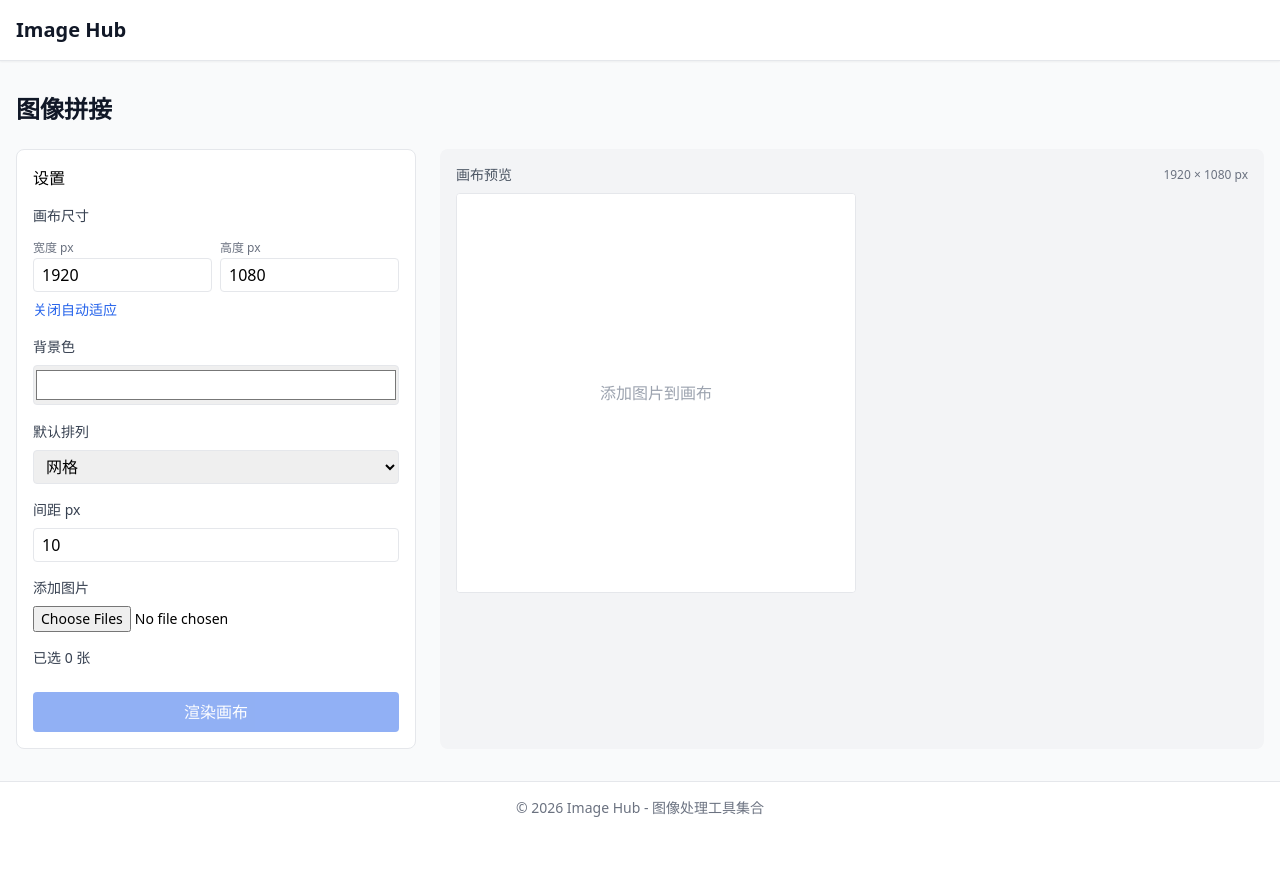
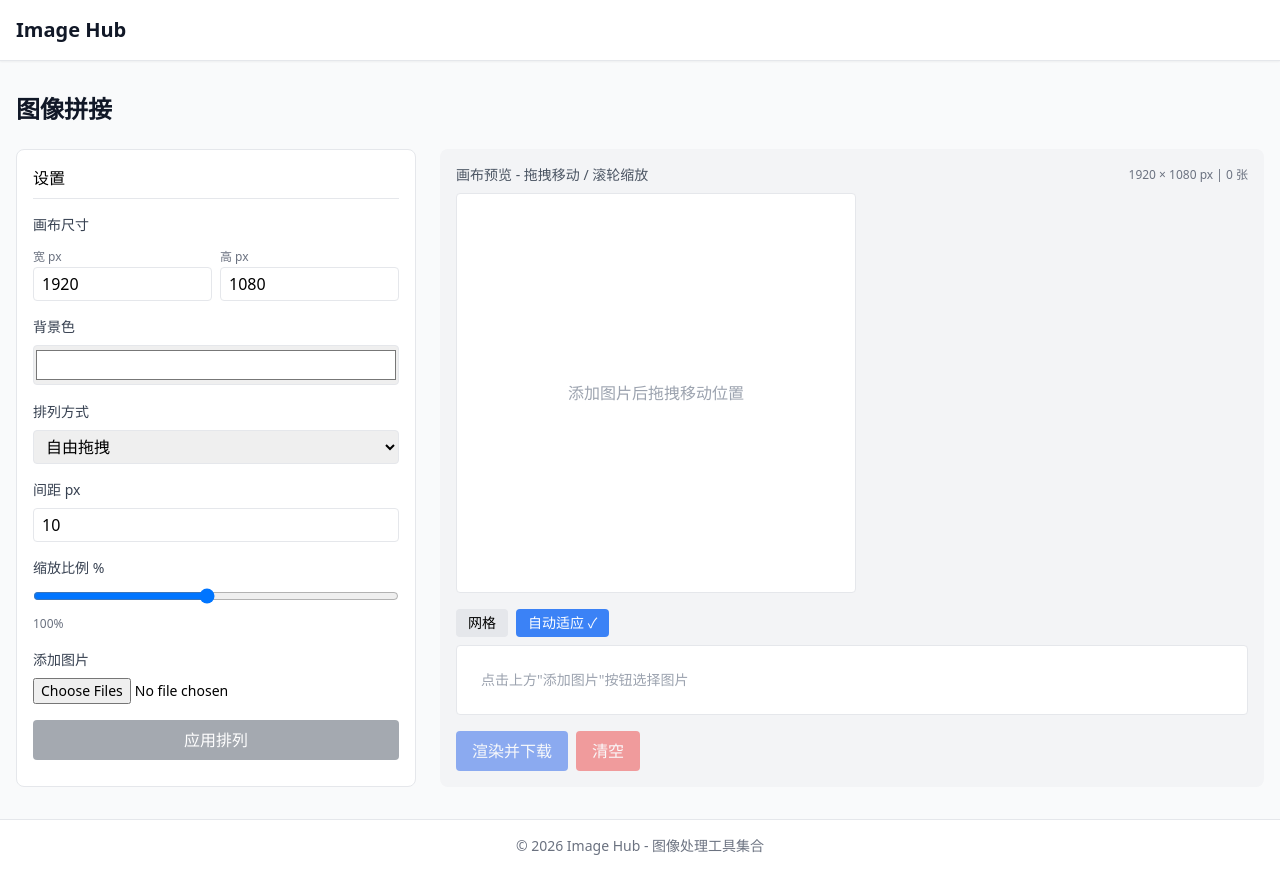
Before and after one commit to xiongfei1121/image-hub, a Nuxt app: page /merge in a window 1280 px wide. Before the commit the page ends 834 px from the top, so only its background shows below. Built offline with nearby package versions, Linux system fonts and the light colour scheme.

Commit message:
Add drag, scale, more layouts for merge

```diff
--- a/app/pages/merge.vue
+++ b/app/pages/merge.vue
@@ -4,15 +4,15 @@
 
     <div class="grid grid-cols-1 lg:grid-cols-3 gap-6">
       <!-- Settings Panel -->
-      <div class="bg-white rounded-lg border p-4">
-        <h2 class="font-medium mb-4">设置</h2>
+      <div class="bg-white rounded-lg border p-4 space-y-4">
+        <h2 class="font-medium border-b pb-2">设置</h2>
 
         <!-- Canvas Size -->
-        <div class="mb-4">
+        <div>
           <label class="block text-sm font-medium text-gray-700 mb-2">画布尺寸</label>
           <div class="flex gap-2">
             <div class="flex-1">
-              <label class="text-xs text-gray-500">宽度 px</label>
+              <label class="text-xs text-gray-500">宽 px</label>
               <input
                 v-model.number="canvasWidth"
                 type="number"
@@ -22,7 +22,7 @@
               />
             </div>
             <div class="flex-1">
-              <label class="text-xs text-gray-500">高度 px</label>
+              <label class="text-xs text-gray-500">高 px</label>
               <input
                 v-model.number="canvasHeight"
                 type="number"
@@ -32,16 +32,10 @@
               />
             </div>
           </div>
-          <button
-            @click="autoSize = !autoSize"
-            class="mt-2 text-sm text-blue-600 hover:underline"
-          >
-            {{ autoSize ? '关闭自动适应' : '自动适应画布' }}
-          </button>
         </div>
 
         <!-- Background -->
-        <div class="mb-4">
+        <div>
           <label class="block text-sm font-medium text-gray-700 mb-2">背景色</label>
           <input
             v-model="backgroundColor"
@@ -50,18 +44,20 @@
           />
         </div>
 
-        <!-- Direction -->
-        <div class="mb-4">
-          <label class="block text-sm font-medium text-gray-700 mb-2">默认排列</label>
+        <!-- Layout -->
+        <div>
+          <label class="block text-sm font-medium text-gray-700 mb-2">排列方式</label>
           <select v-model="defaultLayout" class="w-full px-2 py-1 border rounded">
-            <option value="grid">网格</option>
-            <option value="horizontal">横向</option>
-            <option value="vertical">纵向</option>
+            <option value="free">自由拖拽</option>
+            <option value="horizontal">横向平铺</option>
+            <option value="vertical">纵向平铺</option>
+            <option value="grid">网格拼贴</option>
+            <option value="masonry">瀑布流</option>
           </select>
         </div>
 
         <!-- Gap -->
-        <div class="mb-4">
+        <div>
           <label class="block text-sm font-medium text-gray-700 mb-2">间距 px</label>
           <input
             v-model.number="gap"
@@ -72,8 +68,21 @@
           />
         </div>
 
+        <!-- Scale -->
+        <div>
+          <label class="block text-sm font-medium text-gray-700 mb-2">缩放比例 %</label>
+          <input
+            v-model.number="globalScale"
+            type="range"
+            min="10"
+            max="200"
+            class="w-full"
+          />
+          <span class="text-xs text-gray-500">{{ globalScale }}%</span>
+        </div>
+
         <!-- Add Images -->
-        <div class="mb-4">
+        <div>
           <label class="block text-sm font-medium text-gray-700 mb-2">添加图片</label>
           <input
             type="file"
@@ -84,77 +93,74 @@
           />
         </div>
 
-        <!-- Selected Images -->
-        <div class="mb-4">
-          <p class="text-sm font-medium text-gray-700 mb-2">
-            已选 {{ placedImages.length }} 张
-          </p>
-          <div class="space-y-2 max-h-48 overflow-y-auto">
-            <div
-              v-for="(img, i) in placedImages"
-              :key="img.id"
-              class="flex items-center gap-2 p-2 bg-gray-50 rounded"
+        <button
+          @click="applyLayout"
+          :disabled="placedImages.length === 0"
+          class="w-full px-4 py-2 bg-gray-600 text-white rounded hover:bg-gray-700 disabled:opacity-50"
         >
-              <img :src="img.preview" class="w-10 h-10 object-cover rounded" />
-              <span class="flex-1 text-sm truncate">{{ img.name }}</span>
-              <input
-                v-model.number="img.x"
-                type="number"
-                class="w-16 px-1 py-0.5 border rounded text-xs"
-                placeholder="X"
-              />
-              <input
-                v-model.number="img.y"
-                type="number"
-                class="w-16 px-1 py-0.5 border rounded text-xs"
-                placeholder="Y"
-              />
-              <button @click="removeImage(i)" class="text-red-500 text-sm">✕</button>
-            </div>
-          </div>
-        </div>
-
-        <button
-          @click="renderCanvas"
-          :disabled="placedImages.length === 0 || rendering"
-          class="w-full px-4 py-2 bg-blue-600 text-white rounded hover:bg-blue-700 disabled:opacity-50"
-        >
-          {{ rendering ? '渲染中...' : '渲染画布' }}
+          应用排列
         </button>
       </div>
 
       <!-- Canvas Preview -->
       <div class="lg:col-span-2 bg-gray-100 rounded-lg p-4">
         <div class="flex justify-between items-center mb-2">
-          <span class="text-sm text-gray-600">画布预览</span>
+          <span class="text-sm text-gray-600">画布预览 - 拖拽移动 / 滚轮缩放</span>
           <span class="text-xs text-gray-500">
-            {{ canvasWidth }} × {{ canvasHeight }} px
+            {{ canvasWidth }} × {{ canvasHeight }} px | {{ placedImages.length }} 张
           </span>
         </div>
 
-        <div class="relative bg-white rounded overflow-hidden border" :style="{ width: previewScale + 'px', height: previewScale + 'px' }">
-          <!-- Canvas background -->
+        <!-- Canvas Container -->
         <div
-            class="absolute inset-0"
-            :style="{ backgroundColor: backgroundColor }"
+          ref="canvasContainer"
+          class="relative bg-white rounded border overflow-hidden"
+          :style="{
+            width: previewScale + 'px',
+            height: previewScale + 'px',
+            backgroundColor: backgroundColor
+          }"
+          @wheel.prevent="handleWheel"
+          @mousedown="startCanvasDrag"
+          @mousemove="doCanvasDrag"
+          @mouseup="endCanvasDrag"
+          @mouseleave="endCanvasDrag"
+        >
+          <!-- Grid lines -->
+          <div
+            v-if="showGrid"
+            class="absolute inset-0 pointer-events-none"
+            :style="{
+              backgroundImage: 'linear-gradient(#ccc 1px, transparent 1px), linear-gradient(90deg, #ccc 1px, transparent 1px)',
+              backgroundSize: '20px 20px'
+            }"
           />
 
           <!-- Placed images -->
           <div
             v-for="(img, i) in placedImages"
             :key="img.id"
-            class="absolute cursor-move select-none"
+            class="absolute cursor-move group"
+            :class="{ 'ring-2 ring-blue-500': selectedImage === i }"
             :style="{
-              left: (img.x || 0) * previewScale / canvasWidth * 100 + '%',
-              top: (img.y || 0) * previewScale / canvasHeight * 100 + '%',
-              width: img.renderedWidth * previewScale / canvasWidth * 100 + '%',
-              aspectRatio: img.renderedWidth + '/' + img.renderedHeight
+              left: img.x * previewScale / canvasWidth + 'px',
+              top: img.y * previewScale / canvasHeight + 'px',
+              width: img.scaledWidth * previewScale / canvasWidth + 'px',
+              height: img.scaledHeight * previewScale / canvasHeight + 'px'
             }"
+            @mousedown.stop="startImageDrag($event, i)"
+            @click.stop="selectedImage = i"
           >
             <img
               :src="img.preview"
-              class="w-full h-full object-contain pointer-events-none"
+              class="w-full h-full object-contain pointer-events-none select-none"
               draggable="false"
+            />
+            <!-- Resize handles -->
+            <div
+              v-if="selectedImage === i"
+              class="absolute bottom-0 right-0 w-4 h-4 bg-blue-500 cursor-se-resize"
+              @mousedown.stop="startResize($event, i)"
             />
           </div>
 
@@ -163,22 +169,123 @@
             v-if="placedImages.length === 0"
             class="absolute inset-0 flex items-center justify-center text-gray-400"
           >
-            <p>添加图片到画布</p>
+            <p>添加图片后拖拽移动位置</p>
           </div>
         </div>
 
+        <!-- Image List -->
+        <div class="mt-4 space-y-2">
+          <div class="flex gap-2">
+            <button
+              @click="showGrid = !showGrid"
+              class="px-3 py-1 text-sm rounded"
+              :class="showGrid ? 'bg-blue-500 text-white' : 'bg-gray-200'"
+            >
+              网格 {{ showGrid ? '✓' : '' }}
+            </button>
+            <button
+              @click="autoSize = !autoSize"
+              class="px-3 py-1 text-sm rounded"
+              :class="autoSize ? 'bg-blue-500 text-white' : 'bg-gray-200'"
+            >
+              自动适应 {{ autoSize ? '✓' : '' }}
+            </button>
+          </div>
+
+          <div class="flex flex-wrap gap-2 max-h-32 overflow-y-auto p-2 bg-white rounded border">
+            <div
+              v-for="(img, i) in placedImages"
+              :key="img.id"
+              class="relative group flex items-center gap-2 p-1 bg-gray-50 rounded cursor-pointer"
+              :class="{ 'ring-2 ring-blue-500': selectedImage === i }"
+              @click="selectedImage = i"
+            >
+              <img :src="img.preview" class="w-12 h-12 object-cover rounded" />
+              <div class="text-xs">
+                <p class="truncate w-20">{{ img.name }}</p>
+                <p class="text-gray-500">{{ Math.round(img.scaledWidth) }}×{{ Math.round(img.scaledHeight) }}</p>
+              </div>
+              <button
+                @click.stop="removeImage(i)"
+                class="absolute -top-1 -right-1 w-4 h-4 bg-red-500 text-white rounded-full text-xs opacity-0 group-hover:opacity-100"
+              >
+                ✕
+              </button>
+            </div>
+
+            <div
+              v-if="placedImages.length === 0"
+              class="text-gray-400 text-sm p-4"
+            >
+              点击上方"添加图片"按钮选择图片
+            </div>
+          </div>
+        </div>
+
+        <!-- Selected Image Controls -->
+        <div v-if="selectedImage !== null && placedImages[selectedImage]" class="mt-4 p-3 bg-white rounded border">
+          <p class="text-sm font-medium mb-2">
+            当前: {{ placedImages[selectedImage].name }}
+          </p>
+          <div class="flex gap-4 text-sm">
+            <label>
+              宽
+              <input
+                v-model.number="placedImages[selectedImage].scaledWidth"
+                type="number"
+                class="w-20 px-1 py-0.5 border rounded"
+                @change="updateImageSize"
+              />
+            </label>
+            <label>
+              高
+              <input
+                v-model.number="placedImages[selectedImage].scaledHeight"
+                type="number"
+                class="w-20 px-1 py-0.5 border rounded"
+                @change="updateImageSize"
+              />
+            </label>
+            <label>
+              X
+              <input
+                v-model.number="placedImages[selectedImage].x"
+                type="number"
+                class="w-20 px-1 py-0.5 border rounded"
+              />
+            </label>
+            <label>
+              Y
+              <input
+                v-model.number="placedImages[selectedImage].y"
+                type="number"
+                class="w-20 px-1 py-0.5 border rounded"
+              />
+            </label>
+          </div>
+        </div>
+
+        <!-- Actions -->
+        <div class="mt-4 flex gap-2">
+          <button
+            @click="renderCanvas"
+            :disabled="placedImages.length === 0 || rendering"
+            class="px-4 py-2 bg-blue-600 text-white rounded hover:bg-blue-700 disabled:opacity-50"
+          >
+            {{ rendering ? '渲染中...' : '渲染并下载' }}
+          </button>
+          <button
+            @click="clearAll"
+            :disabled="placedImages.length === 0"
+            class="px-4 py-2 bg-red-500 text-white rounded hover:bg-red-600 disabled:opacity-50"
+          >
+            清空
+          </button>
+        </div>
+
         <!-- Result -->
-        <div v-if="resultUrl" class="mt-4 flex gap-4">
+        <div v-if="resultUrl" class="mt-4">
           <img :src="resultUrl" class="max-h-64 rounded border" />
-          <div class="flex flex-col gap-2">
-            <a
-              :href="resultUrl"
-              download="merged.png"
-              class="px-4 py-2 bg-green-600 text-white rounded hover:bg-green-700 inline-block"
-            >
-              下载 PNG
-            </a>
-          </div>
         </div>
       </div>
     </div>
@@ -186,56 +293,30 @@
 </template>
 
 <script setup>
-import { ref, watch } from 'vue'
+import { ref, watch, onMounted, onUnmounted } from 'vue'
 import { v4 as uuidv4 } from 'uuid'
 
 const canvasWidth = ref(1920)
 const canvasHeight = ref(1080)
 const autoSize = ref(true)
+const showGrid = ref(false)
 const backgroundColor = ref('#ffffff')
-const defaultLayout = ref('grid')
+const defaultLayout = ref('free')
 const gap = ref(10)
+const globalScale = ref(100)
 const rendering = ref(false)
 const resultUrl = ref('')
 const placedImages = ref([])
 const previewScale = ref(400)
+const canvasContainer = ref(null)
 
-// Layout images automatically
-function autoLayout() {
-  if (placedImages.value.length === 0) return
+// Selection
+const selectedImage = ref(null)
 
-  if (defaultLayout.value === 'horizontal') {
-    let x = gap.value
-    placedImages.value.forEach(img => {
-      img.x = x
-      img.y = gap.value
-      x += img.renderedWidth + gap.value
-    })
-    canvasWidth.value = x
-    canvasHeight.value = placedImages.value[0].renderedHeight + gap.value * 2
-  } else if (defaultLayout.value === 'vertical') {
-    let y = gap.value
-    placedImages.value.forEach(img => {
-      img.x = gap.value
-      img.y = y
-      y += img.renderedHeight + gap.value
-    })
-    canvasWidth.value = placedImages.value[0].renderedWidth + gap.value * 2
-    canvasHeight.value = y
-  } else {
-    // Grid - 2 columns
-    let row = 0, col = 0
-    placedImages.value.forEach((img, i) => {
-      img.x = col * (img.renderedWidth + gap.value)
-      img.y = row * (img.renderedHeight + gap.value)
-      col++
-      if (col >= 2) {
-        col = 0
-        row++
-      }
-    })
-  }
-}
+// Drag state
+const dragging = ref(null)
+const dragStart = ref({ x: 0, y: 0 })
+const imageStart = ref({ x: 0, y: 0, w: 0, h: 0 })
 
 function handleFileSelect(e) {
   const files = Array.from(e.target.files)
@@ -246,46 +327,174 @@ function handleFileSelect(e) {
     const preview = URL.createObjectURL(file)
     const img = new Image()
 
-    img.onload = () => {
-      let w = img.width
-      let h = img.height
-      const maxDim = 800
+    await new Promise(resolve => {
+      img.onload = resolve
+      img.src = preview
+    })
 
-      if (w > maxDim || h > maxDim) {
-        if (w > h) {
-          h = (h / w) * maxDim
-          w = maxDim
-        } else {
-          w = (w / h) * maxDim
-          h = maxDim
-        }
-      }
+    let w = img.width * globalScale.value / 100
+    let h = img.height * globalScale.value / 100
 
     placedImages.value.push({
       id: uuidv4(),
       name: file.name,
       file: file,
       preview: preview,
-        width: img.width,
-        height: img.height,
-        renderedWidth: Math.round(w),
-        renderedHeight: Math.round(h),
+      origWidth: img.width,
+      origHeight: img.height,
+      scaledWidth: Math.round(w),
+      scaledHeight: Math.round(h),
       x: gap.value,
       y: gap.value
     })
-
-      if (autoSize.value) {
-        autoLayout()
-      }
-    }
-
-    img.src = preview
   })
 }
 
 function removeImage(index) {
   URL.revokeObjectURL(placedImages.value[index].preview)
   placedImages.value.splice(index, 1)
+  selectedImage.value = null
+}
+
+function clearAll() {
+  placedImages.value.forEach(img => URL.revokeObjectURL(img.preview))
+  placedImages.value = []
+  selectedImage.value = null
+  resultUrl.value = ''
+}
+
+// Image drag
+function startImageDrag(e, index) {
+  dragging.value = { type: 'image', index }
+  dragStart.value = { x: e.clientX, y: e.clientY }
+  const img = placedImages.value[index]
+  imageStart.value = { x: img.x, y: img.y }
+}
+
+function doCanvasDrag(e) {
+  if (!dragging.value) return
+
+  const dx = (e.clientX - dragStart.value.x) * canvasWidth.value / previewScale.value
+  const dy = (e.clientY - dragStart.value.y) * canvasHeight.value / previewScale.value
+
+  if (dragging.value.type === 'image') {
+    const img = placedImages.value[dragging.value.index]
+    img.x = Math.max(0, Math.min(canvasWidth.value - img.scaledWidth, imageStart.value.x + dx))
+    img.y = Math.max(0, Math.min(canvasHeight.value - img.scaledHeight, imageStart.value.y + dy))
+  } else if (dragging.value.type === 'canvas') {
+    // Pan canvas - simplified
+  }
+}
+
+function endCanvasDrag() {
+  dragging.value = null
+}
+
+// Resize image
+function startResize(e, index) {
+  dragging.value = { type: 'resize', index }
+  dragStart.value = { x: e.clientX, y: e.clientY }
+  const img = placedImages.value[index]
+  imageStart.value = { w: img.scaledWidth, h: img.scaledHeight }
+
+  const onMove = (ev) => {
+    if (dragging.value?.type !== 'resize') return
+    const dx = (ev.clientX - dragStart.value.x) * canvasWidth.value / previewScale.value
+    const dy = (ev.clientY - dragStart.value.y) * canvasHeight.value / previewScale.value
+    const img = placedImages.value[index]
+    img.scaledWidth = Math.max(10, imageStart.value.w + dx)
+    img.scaledHeight = Math.max(10, imageStart.value.h + dy)
+  }
+
+  const onUp = () => {
+    dragging.value = null
+    document.removeEventListener('mousemove', onMove)
+    document.removeEventListener('mouseup', onUp)
+  }
+
+  document.addEventListener('mousemove', onMove)
+  document.addEventListener('mouseup', onUp)
+}
+
+function startCanvasDrag(e) {
+  // Canvas pan if needed
+}
+
+function updateImageSize() {
+  const img = placedImages.value[selectedImage.value]
+  if (!img) return
+  img.scaledWidth = Math.max(10, img.scaledWidth)
+  img.scaledHeight = Math.max(10, img.scaledHeight)
+}
+
+// Wheel zoom
+function handleWheel(e) {
+  if (selectedImage.value === null) return
+  const img = placedImages.value[selectedImage.value]
+  const delta = e.deltaY > 0 ? 0.9 : 1.1
+  img.scaledWidth = Math.max(10, img.scaledWidth * delta)
+  img.scaledHeight = Math.max(10, img.scaledHeight * delta)
+}
+
+// Layout functions
+function applyLayout() {
+  if (placedImages.value.length === 0) return
+
+  const layout = defaultLayout.value
+  const g = gap.value
+
+  if (layout === 'horizontal') {
+    let x = g
+    placedImages.value.forEach((img, i) => {
+      img.x = x
+      img.y = g
+      x += img.scaledWidth + g
+    })
+    canvasWidth.value = x
+    canvasHeight.value = Math.max(...placedImages.value.map(i => i.scaledHeight)) + g * 2
+  }
+  else if (layout === 'vertical') {
+    let y = g
+    placedImages.value.forEach((img, i) => {
+      img.x = g
+      img.y = y
+      y += img.scaledHeight + g
+    })
+    canvasWidth.value = Math.max(...placedImages.value.map(i => i.scaledWidth)) + g * 2
+    canvasHeight.value = y
+  }
+  else if (layout === 'grid') {
+    // Calculate columns based on canvas width
+    const cols = 3
+    let row = 0, col = 0
+    placedImages.value.forEach((img, i) => {
+      img.x = col * (img.scaledWidth + g) + g
+      img.y = row * (img.scaledHeight + g) + g
+      col++
+      if (col >= cols) {
+        col = 0
+        row++
+      }
+    })
+  }
+  else if (layout === 'masonry') {
+    // Simple masonry - fill shortest column
+    const cols = 3
+    const colHeights = new Array(cols).fill(g)
+    placedImages.value.forEach((img, i) => {
+      const minCol = colHeights.indexOf(Math.min(...colHeights))
+      img.x = minCol * 400 + g // Simplified
+      img.y = colHeights[minCol]
+      colHeights[minCol] += img.scaledHeight + g
+    })
+  }
+
+  if (autoSize.value) {
+    const maxX = Math.max(...placedImages.value.map(i => i.x + i.scaledWidth))
+    const maxY = Math.max(...placedImages.value.map(i => i.y + i.scaledHeight))
+    canvasWidth.value = maxX + g
+    canvasHeight.value = maxY + g
+  }
 }
 
 async function renderCanvas() {
@@ -299,9 +508,11 @@ async function renderCanvas() {
     canvas.height = canvasHeight.value
     const ctx = canvas.getContext('2d')
 
+    // Fill background
     ctx.fillStyle = backgroundColor.value
     ctx.fillRect(0, 0, canvasWidth.value, canvasHeight.value)
 
+    // Draw images
     for (const img of placedImages.value) {
       const image = new Image()
       await new Promise(resolve => {
@@ -313,8 +524,8 @@ async function renderCanvas() {
         image,
         img.x,
         img.y,
-        img.renderedWidth,
-        img.renderedHeight
+        img.scaledWidth,
+        img.scaledHeight
       )
     }
 
@@ -326,11 +537,30 @@ async function renderCanvas() {
   rendering.value = false
 }
 
-watch(autoSize, (val) => {
-  if (val) autoLayout()
+// Keyboard shortcuts
+function handleKeydown(e) {
+  if (selectedImage.value === null) return
+  const img = placedImages.value[selectedImage.value]
+  const step = e.shiftKey ? 10 : 1
+
+  if (e.key === 'ArrowLeft') img.x -= step
+  if (e.key === 'ArrowRight') img.x += step
+  if (e.key === 'ArrowUp') img.y -= step
+  if (e.key === 'ArrowDown') img.y += step
+  if (e.key === 'Delete') removeImage(selectedImage.value)
+}
+
+onMounted(() => {
+  document.addEventListener('keydown', handleKeydown)
 })
 
-watch(gap, () => {
-  if (autoSize.value) autoLayout()
+onUnmounted(() => {
+  document.removeEventListener('keydown', handleKeydown)
 })
 </script>
+
+<style scoped>
+.cursor-move:active {
+  cursor: grabbing;
+}
+</style>
```
Lines whose indentation alone changed are shown as unchanged.
